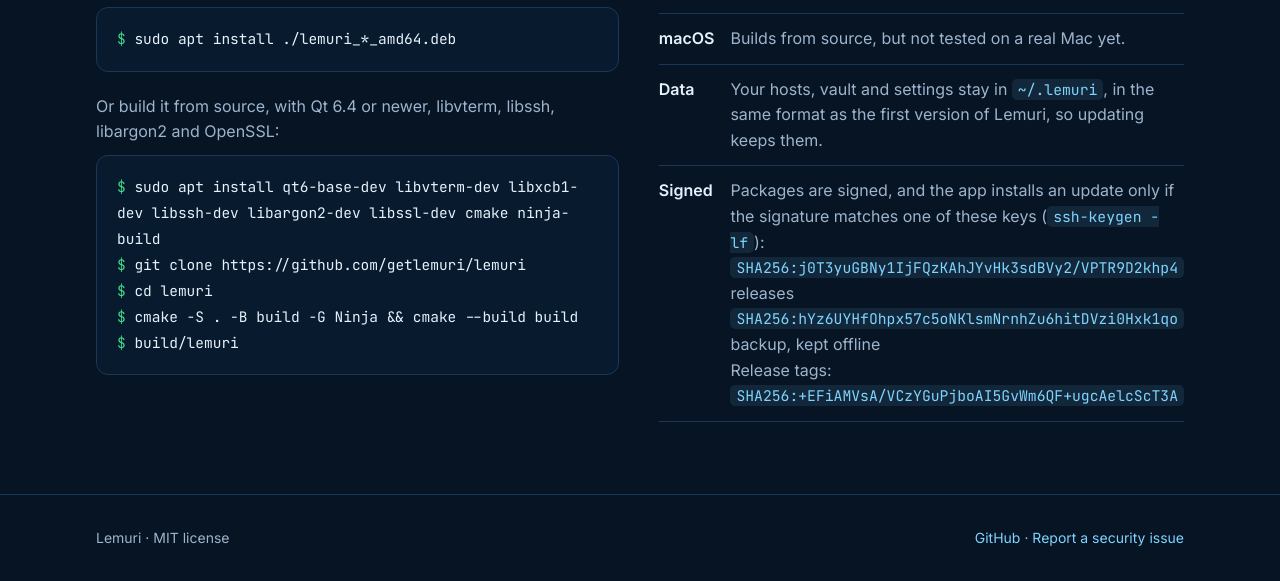
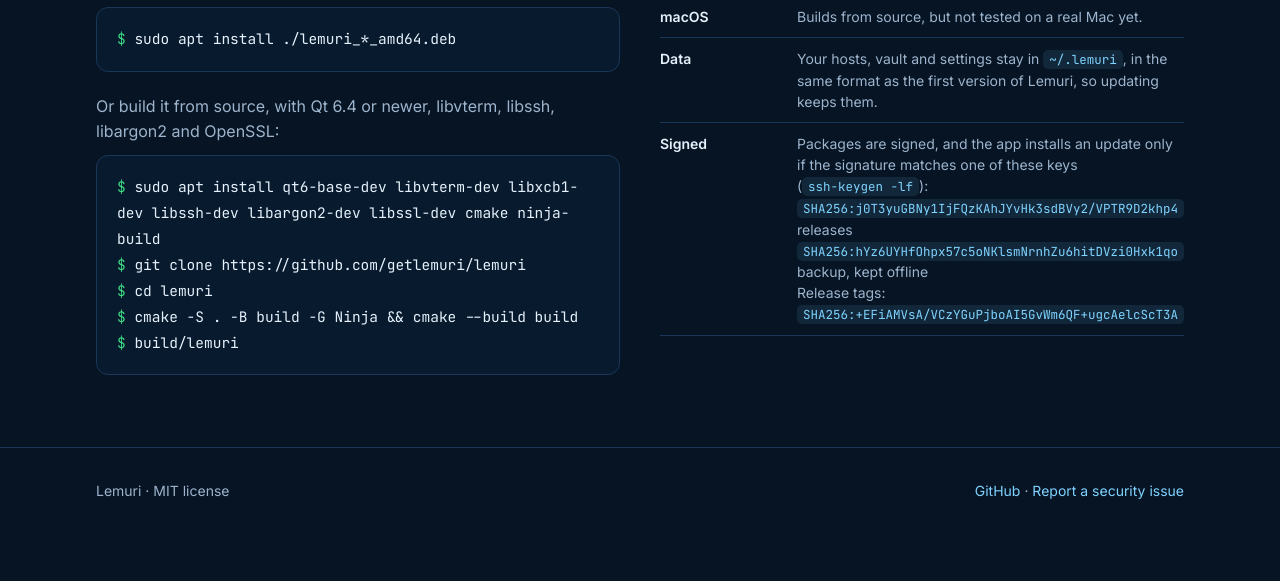
Before and after one commit to getlemuri/getlemuri.github.io, a plain HTML site: page index.html in a window 1280 px wide. Shown: the part 7504-8085 px from the top of the page. After the commit the page ends 8039 px from the top, so only its background shows below. Drawn offline with Linux system fonts and the light colour scheme; animation ran at ten frames a second.

Commit message:
Smaller text in the platform and signing table

```diff
--- a/index.html
+++ b/index.html
@@ -200,8 +200,9 @@
     padding: 18px 20px; font-family: var(--mono); font-size: 14.5px; line-height: 1.8; overflow-x: auto;
   }
   .terminal .p { color: var(--ok); user-select: none; }
-  .facts { width: 100%; border-collapse: collapse; margin-top: 8px; }
-  .facts td { padding: 12px 0; border-bottom: 1px solid var(--border); vertical-align: top; }
+  .facts { width: 100%; border-collapse: collapse; margin-top: 8px; font-size: 14px; line-height: 1.5; }
+  .facts code { font-size: 12.5px; }
+  .facts td { padding: 10px 0; border-bottom: 1px solid var(--border); vertical-align: top; }
   .facts td:first-child { font-weight: 600; width: 40%; padding-right: 16px; }
   .facts td:last-child { color: var(--muted); }
 
@@ -446,7 +447,7 @@
           <tr><td>Linux</td><td>Ubuntu 24.04 or newer, Debian and their derivatives (.deb). Developed and tested on Ubuntu with GNOME. A .tar.gz is in every release for other distributions.</td></tr>
           <tr><td>macOS</td><td>Builds from source, but not tested on a real Mac yet.</td></tr>
           <tr><td>Data</td><td>Your hosts, vault and settings stay in <code>~/.lemuri</code>, in the same format as the first version of Lemuri, so updating keeps them.</td></tr>
-          <tr><td>Signed</td><td>Packages are signed, and the app installs an update only if the signature matches one of these keys (<code>ssh-keygen -lf</code>):<br>
+          <tr><td>Signed</td><td>Packages are signed, and the app installs an update only if the signature matches one of these keys (<code style="white-space:nowrap">ssh-keygen -lf</code>):<br>
             <code>SHA256:j0T3yuGBNy1IjFQzKAhJYvHk3sdBVy2/VPTR9D2khp4</code> releases<br>
             <code>SHA256:hYz6UYHfOhpx57c5oNKlsmNrnhZu6hitDVzi0Hxk1qo</code> backup, kept offline<br>
             Release tags: <code>SHA256:+EFiAMVsA/VCzYGuPjboAI5GvWm6QF+ugcAelcScT3A</code></td></tr>
```
